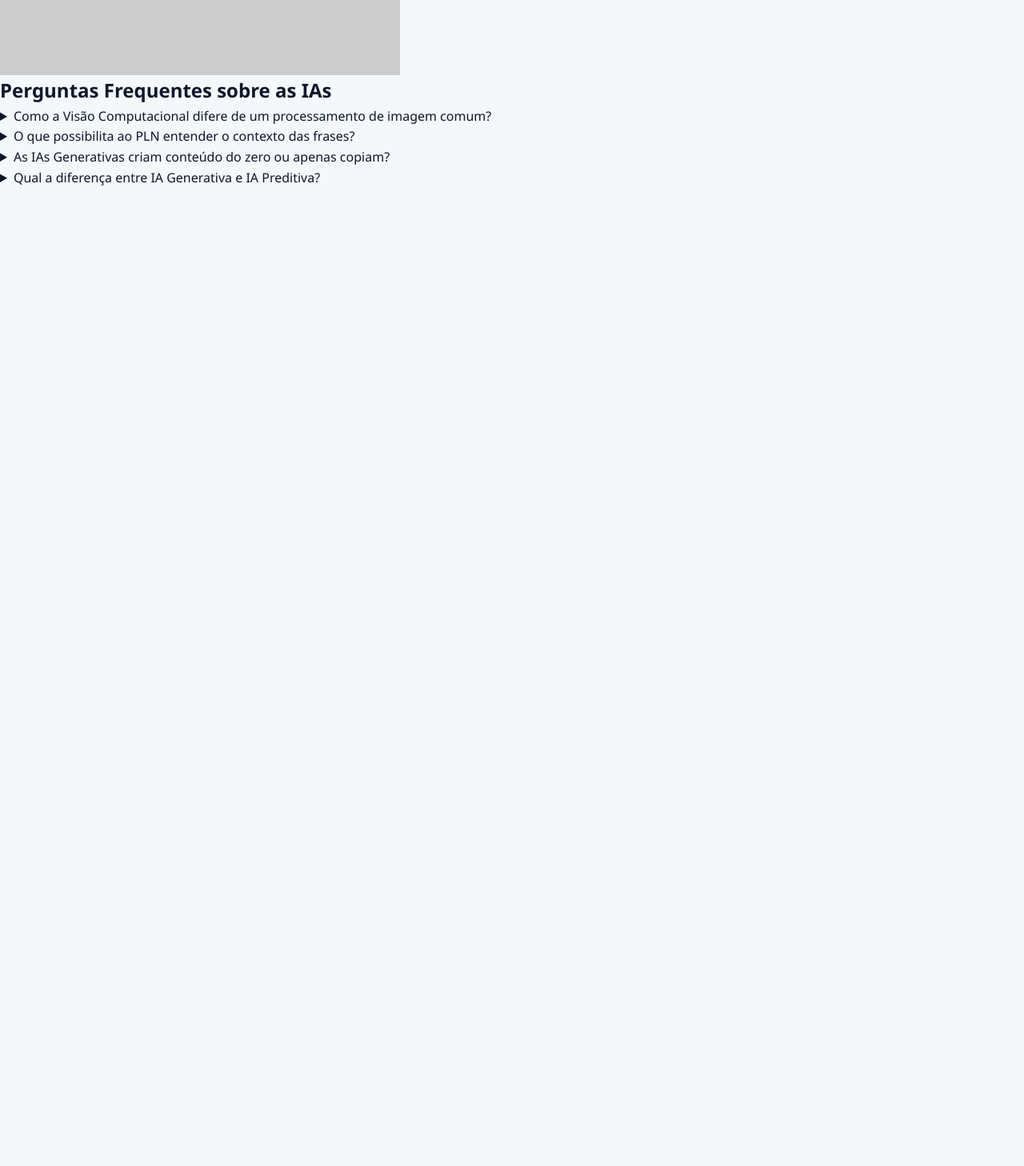
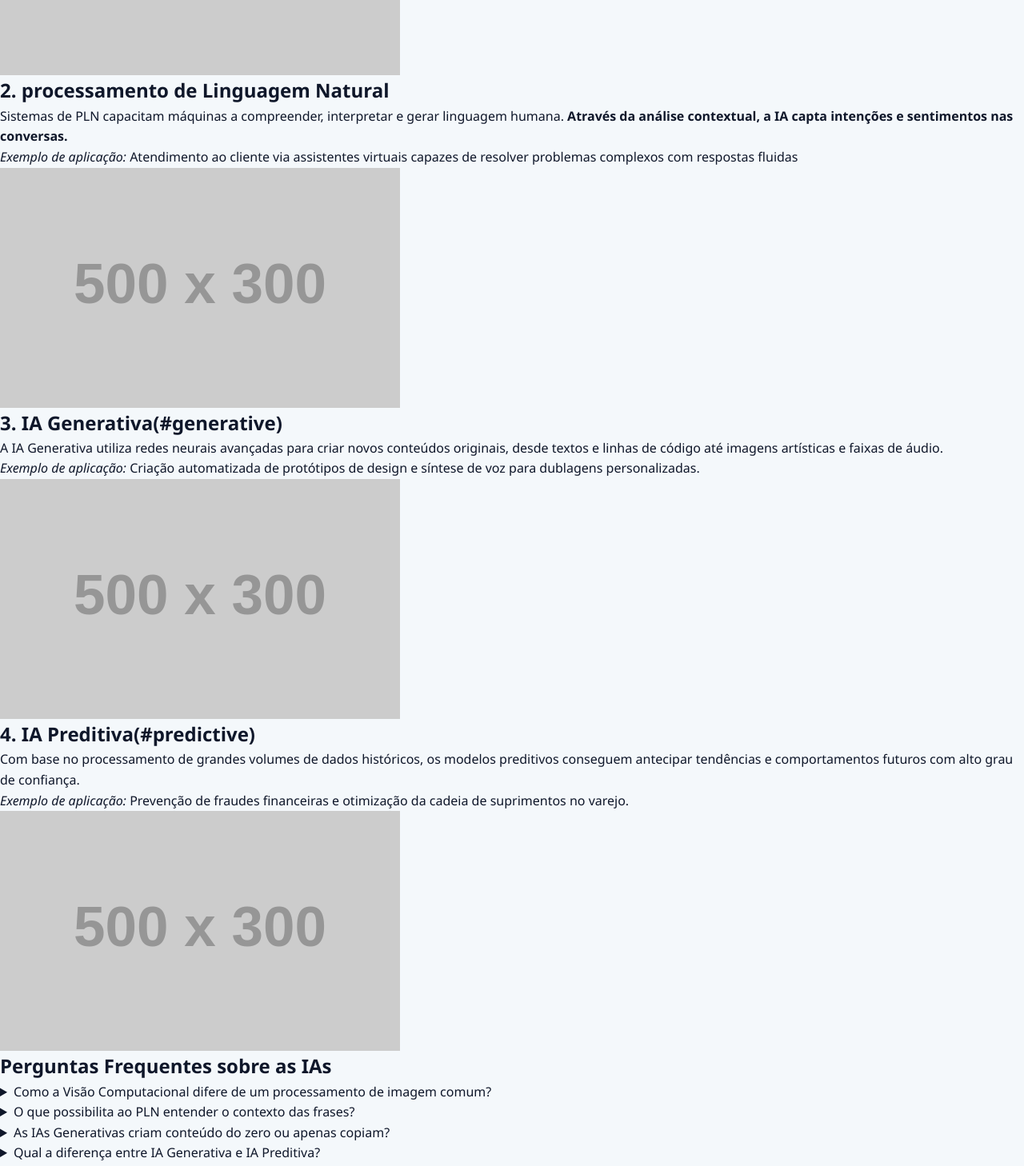
Before and after one commit to IsabellaAlencar/Display_IS, a website: page hub_IA2/hub_ia.html in a window 1280 px wide. Shown: the part 580-2038 px from the top of the page at 80% size. Before the commit the page ends 879 px from the top, so only its background shows below. Drawn offline with Linux system fonts and the light colour scheme; placeholder pictures from the web are drawn by us.

Commit message:
ADD: new

```diff
--- a/hub_IA2/hub_ia.html
+++ b/hub_IA2/hub_ia.html
@@ -14,7 +14,8 @@
     <header class="header">
 
         <div class="header__brand">
-            <h1 class="header__title">hub<mark>IA</mark></h1>
+            <h1 class="header__title">Hub<mark>IA</mark>
+            </h1>
         </div>
 
         <nav class="nav">
@@ -25,15 +26,17 @@
                 <li class="nav__item"><a href="#generative" class="nav__link">IA Generativa</a></li>
                 <li class="nav__item"><a href="#predictive" class="nav__link">IA Preditiva</a></li>
                 <li class="nav__item"><a href="#faq" class="nav__link">FAQ</a></li>
+
             </ul>
+
         </nav>
 
     </header>
 
+
     <main>
         <section id="vision" class="section-ia">
             <div class="section-ia__container">
-
                 <article class="section-ia__content">
                     <h2 class="section-ia--title">1. Visão Computacional</h2>
                     <p class="section-ia__text">
@@ -50,29 +53,89 @@
 
                 <aside class="section-ia__aside">
                     <div class="card-image">
-                        <img
-                        src="https://placehold.co/500x300/e2e8f0/0284c7?text=IA+Preditiva+500x300"
-                        alt="Exemplo de Visão Computacional Computacional"
-                        class="card-image__img"/>
+                        <img src="https://placehold.co/500x300/e2e8f0/0284c7?text=IA+Preditiva+500x300"
+                        alt= "Exemplo de Visão Computacional"class="card-image__img">
                     </div>
                 </aside>
 
             </div>
         </section>
 
-        <section id="nlp" class="section-ia section-ia--reverse">
+        <section id="pln" class="section-ia section-ia--reverse">
+
+            <div class="section-ia__container">
+                <article class="section-ia__content">
+                    <h2 class="section-ia--title">2. processamento de Linguagem Natural</h2>
+                    <p class="section-ia__text">
+                        Sistemas de PLN capacitam máquinas a compreender, interpretar e gerar
+linguagem humana. <strong> Através da análise contextual, a IA capta intenções e sentimentos nas conversas.</strong>
+                    </p>
+
+                    <p clas="section-ia__text">
+                        <em> Exemplo de aplicação:</em>  Atendimento ao cliente via assistentes virtuais capazes de
+resolver problemas complexos com respostas fluidas
+                    </p>
+                </article>
+
+                <aside class="section-ia__aside">
+                    <div class="card-image">
+                        <img src="https://placehold.co/500x300/e2e8f0/0d9488?text=PLN+Linguagem+500x300"
+                        alt= "Exemplo de Visão Computacional"class="card-image__img">
+                    </div>
         </section>
 
         <section id="generative" class="section-ia">
+
+            <div class="section-ia__container">
+                <article class="section-ia__content">
+                    <h2 class="section-ia--title">3. IA Generativa(#generative)</h2>
+                    <p class="section-ia__text">
+                        A IA Generativa utiliza redes neurais avançadas para criar novos conteúdos
+originais, desde textos e linhas de código até imagens artísticas e faixas de áudio.
+                    </p>
+
+                    <p clas="section-ia__text">
+                        <em> Exemplo de aplicação:</em> Criação automatizada de protótipos de design e síntese de voz
+para dublagens personalizadas.
+                    </p>
+                </article>
+
+                <aside class="section-ia__aside">
+                    <div class="card-image">
+                        <img src="https://placehold.co/500x300/e2e8f0/2563eb?text=IA+Generativa+500x300 "
+                        alt= "Exemplo de Visão Computacional"class="card-image__img">
+                    </div>
+                </aside>
+
+            </div>
         </section>
 
-        <section id="prective" class="section-ia section-ia--reverse">
-        </section>
 
         <section id="faq" class="faq">
+            <div class="section-ia__container">
+                <article class="section-ia__content">
+                    <h2 class="section-ia--title">4. IA Preditiva(#predictive)</h2>
+                    <p class="section-ia__text">Com base no processamento de grandes volumes de dados históricos, os modelos
+preditivos conseguem antecipar tendências e comportamentos futuros com alto grau de
+confiança.</p>
+
+                    <p clas="section-ia__text">
+                        <em> Exemplo de aplicação:</em>  Prevenção de fraudes financeiras e otimização da cadeia de
+suprimentos no varejo.
+                    </p>
+                </article>
+
+                <aside class="section-ia__aside">
+                    <div class="card-image">
+                        <img src="https://placehold.co/500x300/e2e8f0/0284c7?text=IA+Preditiva+500x300"
+                        alt= "Exemplo de Visão Computacional"class="card-image__img">
+                    </div>
+                </aside>
+
+            </div>
+
              <!-- seção faq -->
     <section id="faq" class="faq">
-
       <h2 class="faq__title">Perguntas Frequentes sobre as IAs</h2>
       <div class="faq__wrapper">
         <details class="faq__item">
@@ -99,8 +162,11 @@
         </section>
     </main>
 
-    <footer class="footer">
-    </footer>
+
+    <main></main>
+
+
+    <footer class="footer"></footer>
 
 </body>
 
```
Also changed, not shown: teste-acessibilidade.html (+16 -8 lines). Lines whose indentation alone changed are shown as unchanged.
